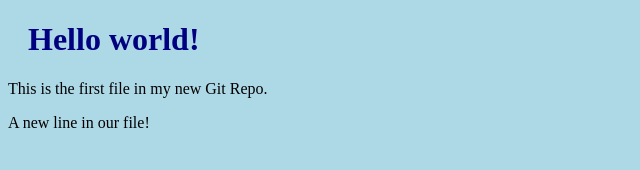
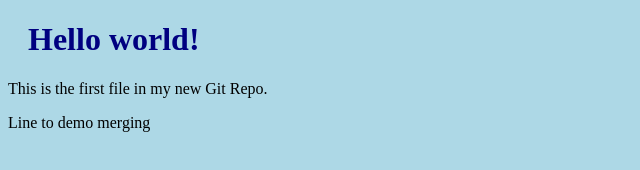
Before and after one commit to Noelf22/NFLearning, a plain HTML site: page index.html in a window 1280 px wide. Shown: the full height of the page, 0-640 px from the left. Drawn offline with Linux system fonts and the light colour scheme.

Commit message:
Updated index.html with emergency fix

```diff
--- a/index.html
+++ b/index.html
@@ -10,7 +10,8 @@
 
     <h1>Hello world!</h1>
     <p>This is the first file in my new Git Repo.</p>
-    <p>A new line in our file!</p>
+    <p>Line to demo merging</p>
+
 </body>
 
 </html>
```
